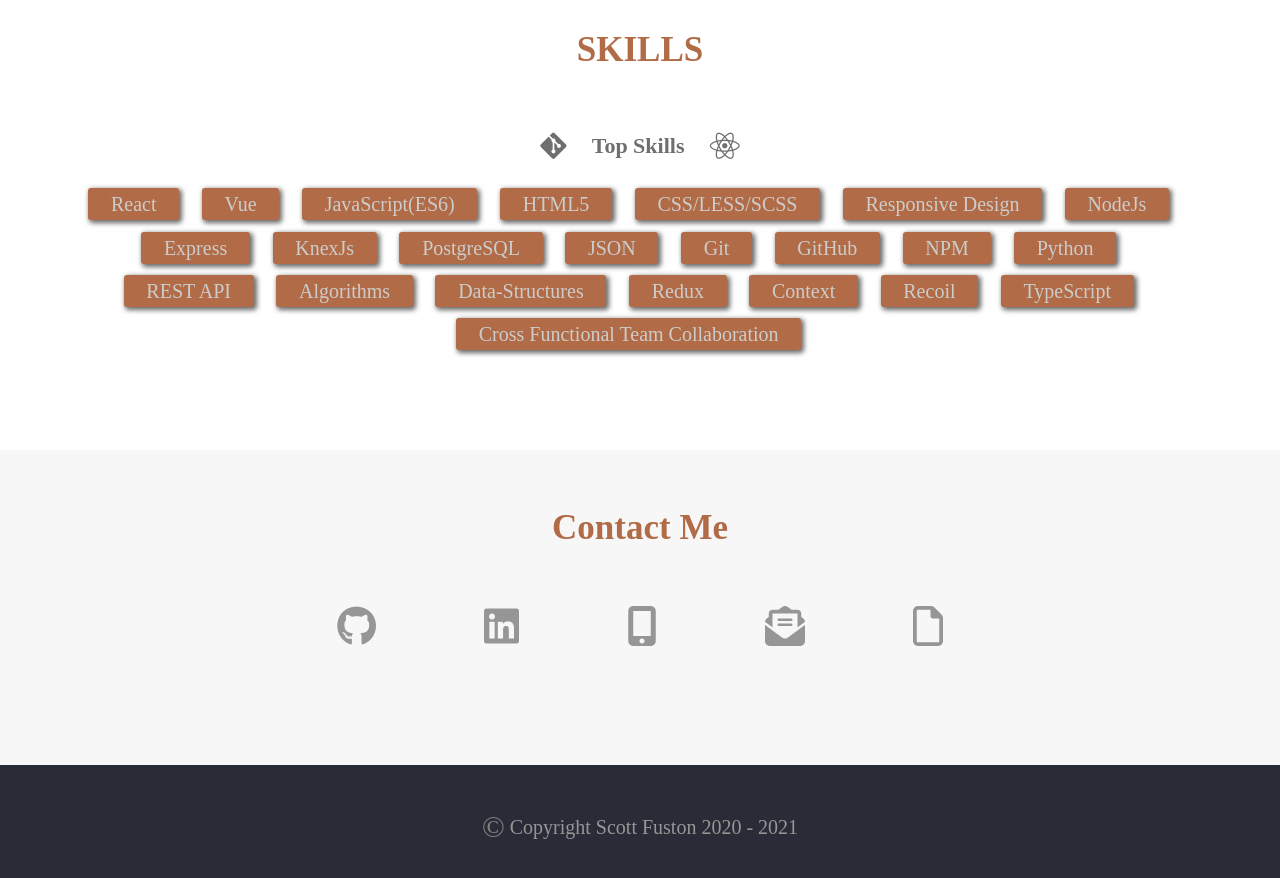
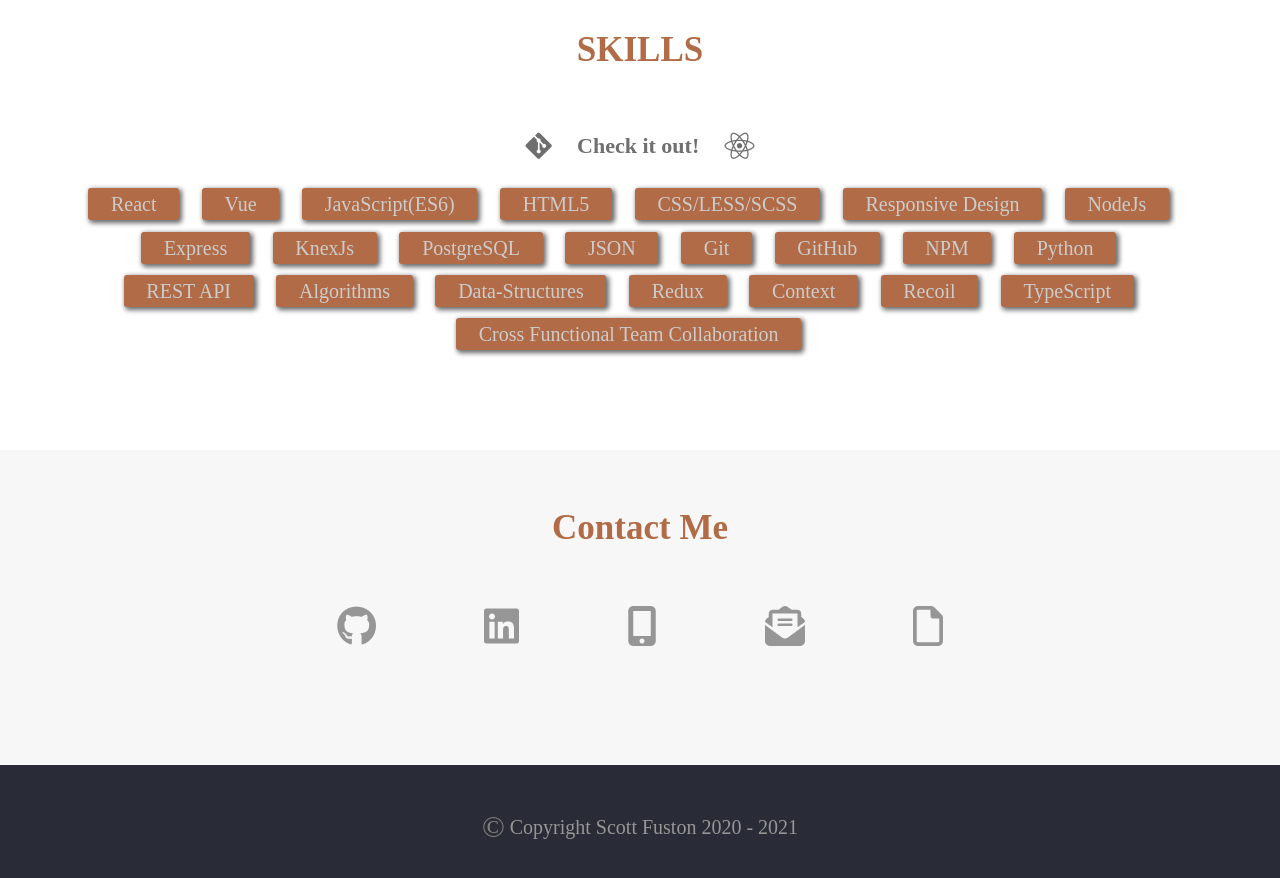
Before and after one commit to fuston05/scott-fuston-portfolio, a React (Create React App) app: page / in a window 1280 px wide. Shown: the part 2080-2958 px from the top of the page. Built offline with nearby package versions, Linux system fonts and the light colour scheme.

Commit message:
changes skills section subheading from  also saying 'skills' to 'check it out!'

```diff
--- a/src/components/Skills/Skills.jsx
+++ b/src/components/Skills/Skills.jsx
@@ -30,7 +30,7 @@ const Skills = () => {
                     {/* FontAwesome Icon */}
                     <i className="fab fa-git-alt skillsIcon"></i>
 
-                    <h5 title="Comfortable Skills">Top Skills</h5>
+                    <h5 title="Comfortable Skills">Check it out!</h5>
                     <i className="fab fa-react skillsIcon"></i>
                 </span>
 
```
